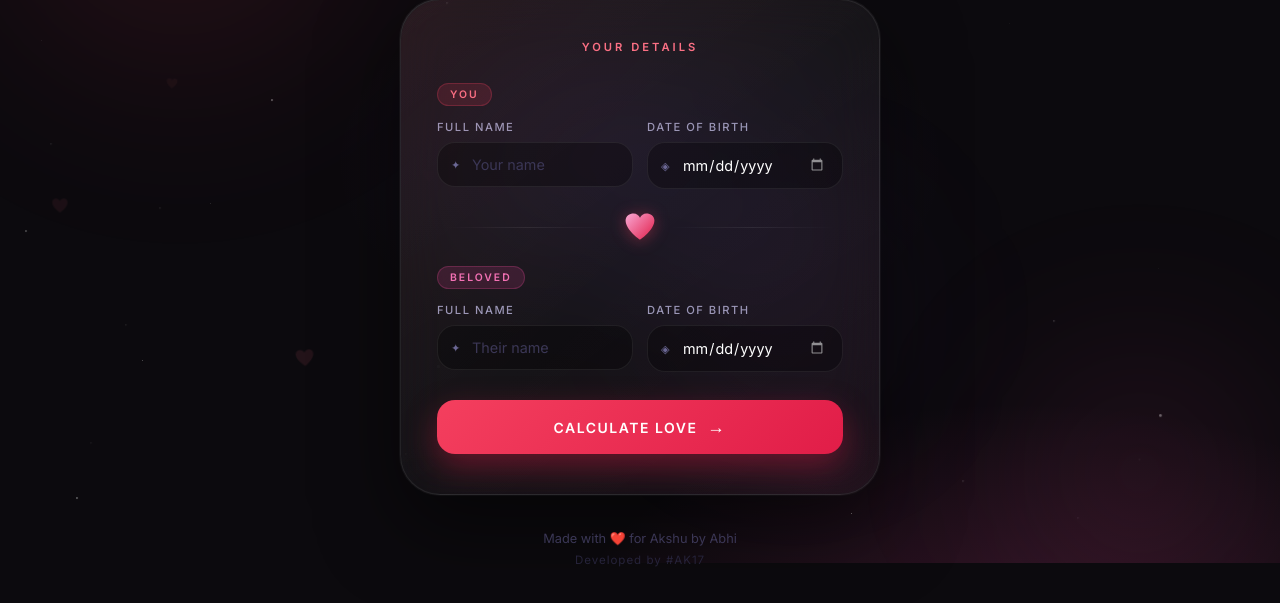
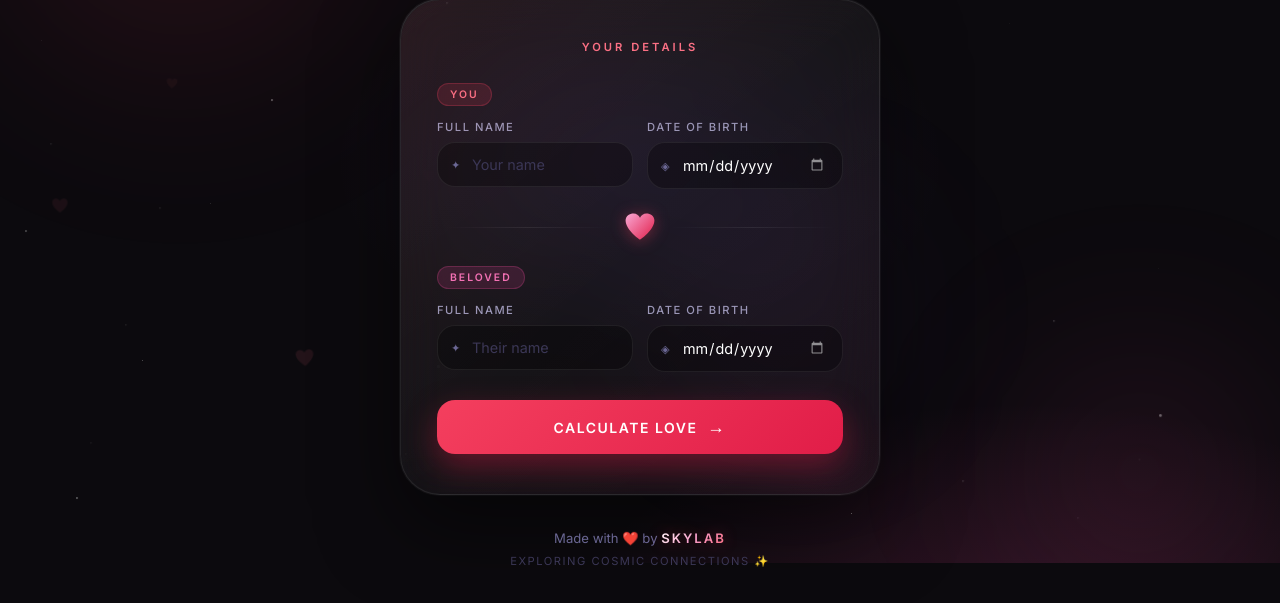
Before and after one commit to akash17-abhi/love-calculator, a Flask app: page / in a window 1280 px wide. Shown: the part 237-840 px from the top of the page. Run offline with Flask 3, Linux system fonts and the light colour scheme.

Commit message:
style: update footer branding to SKYLAB

```diff
--- a/static/style.css
+++ b/static/style.css
@@ -661,11 +661,25 @@ input[type="date"]::-webkit-calendar-picker-indicator { filter:invert(0.6) brigh
    FOOTER
 ══════════════════════════════════════ */
 .site-footer {
-    text-align: center; color: var(--n500);
-    margin-top: 32px; font-size: 0.8rem; line-height: 1.8;
+    text-align: center; color: var(--n400);
+    margin-top: 32px; font-size: 0.82rem; line-height: 1.8;
     animation: fadeSlideUp 0.8s 0.4s var(--ease) both;
 }
-.footer-credit { font-size:0.72rem; color:var(--n600); letter-spacing:1px; }
+.brand-name {
+    font-weight: 700;
+    letter-spacing: 2px;
+    background: linear-gradient(135deg, #ffffff 0%, var(--pink-300) 50%, var(--rose-400) 100%);
+    -webkit-background-clip: text;
+    -webkit-text-fill-color: transparent;
+    background-clip: text;
+    text-shadow: 0 0 15px rgba(244, 63, 94, 0.4);
+}
+.footer-tagline {
+    font-size: 0.7rem;
+    color: var(--n500);
+    letter-spacing: 1.5px;
+    text-transform: uppercase;
+}
 
 /* ══════════════════════════════════════
    RESPONSIVE
--- a/templates/index.html
+++ b/templates/index.html
@@ -263,8 +263,8 @@
         </div>
 
         <footer class="site-footer">
-            <p>Made with ❤️ for Akshu by Abhi</p>
-            <p class="footer-credit">Developed by #AK17</p>
+            <p>Made with ❤️ by <span class="brand-name">SKYLAB</span></p>
+            <p class="footer-tagline">Exploring cosmic connections ✨</p>
         </footer>
 
     </div><!-- /.wrapper -->
```
Also changed, not shown: README.md.
